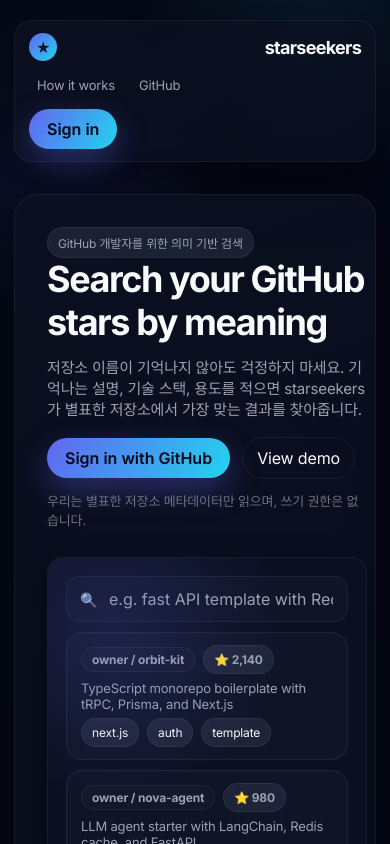
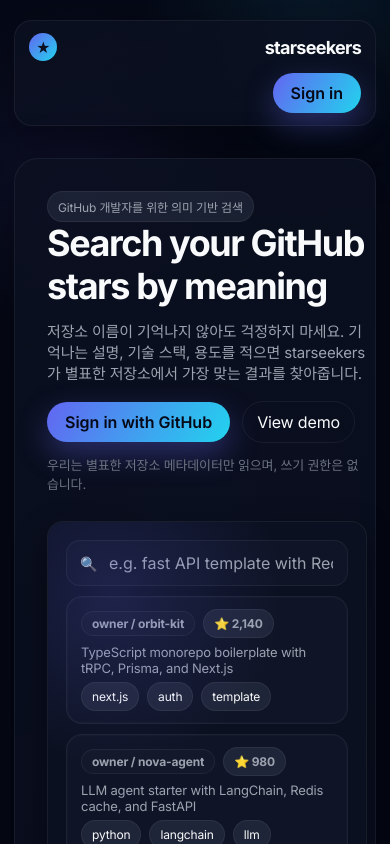
Before and after one commit to neuwcodebox/starseekers, a Next.js app: page / in a window 390 px wide. Shown: the top 844 px of the page. Built offline with nearby package versions, Linux system fonts and the light colour scheme; no server answers.

Commit message:
Simplify header and improve mobile layout

```diff
--- a/app/globals.css
+++ b/app/globals.css
@@ -65,6 +65,8 @@
   font-weight: 700;
   font-size: 18px;
   letter-spacing: -0.04em;
+  flex: 1;
+  min-width: 160px;
 }
 
 .brand .star {
@@ -79,31 +81,13 @@
   font-size: 14px;
 }
 
-.nav-links {
-  display: flex;
-  align-items: center;
-  gap: 12px;
-  color: var(--text-secondary);
-  font-size: 13px;
-  flex-wrap: wrap;
-}
-
-.nav-links a {
-  padding: 8px 10px;
-  border-radius: 10px;
-  transition: color 0.2s ease, background 0.2s ease;
-}
-
-.nav-links a:hover {
-  color: var(--text-primary);
-  background: rgba(255, 255, 255, 0.04);
-}
-
 .nav-actions {
   display: flex;
   align-items: center;
   gap: 10px;
   flex-wrap: wrap;
+  margin-left: auto;
+  justify-content: flex-end;
 }
 
 .button,
@@ -330,7 +314,9 @@
 
   .topbar {
     padding: 12px 14px;
-    gap: 10px;
+    gap: 12px;
+    flex-direction: column;
+    align-items: stretch;
   }
 
   .brand {
@@ -340,17 +326,7 @@
 
   .nav-actions {
     width: 100%;
-    justify-content: flex-start;
-  }
-
-  .nav-links {
-    width: 100%;
-    justify-content: flex-start;
-    gap: 8px;
-  }
-
-  .nav-links a {
-    padding: 6px 8px;
+    justify-content: flex-end;
   }
 }
 
--- a/app/page.tsx
+++ b/app/page.tsx
@@ -13,12 +13,6 @@
         <div className="brand">
           <span className="star">★</span>
           <span>starseekers</span>
-        </div>
-        <div className="nav-links">
-          <a href="#how-it-works">How it works</a>
-          <a href="https://github.com" target="_blank" rel="noreferrer">
-            GitHub
-          </a>
         </div>
         <div className="nav-actions">
           {!isAuthed && (
```
